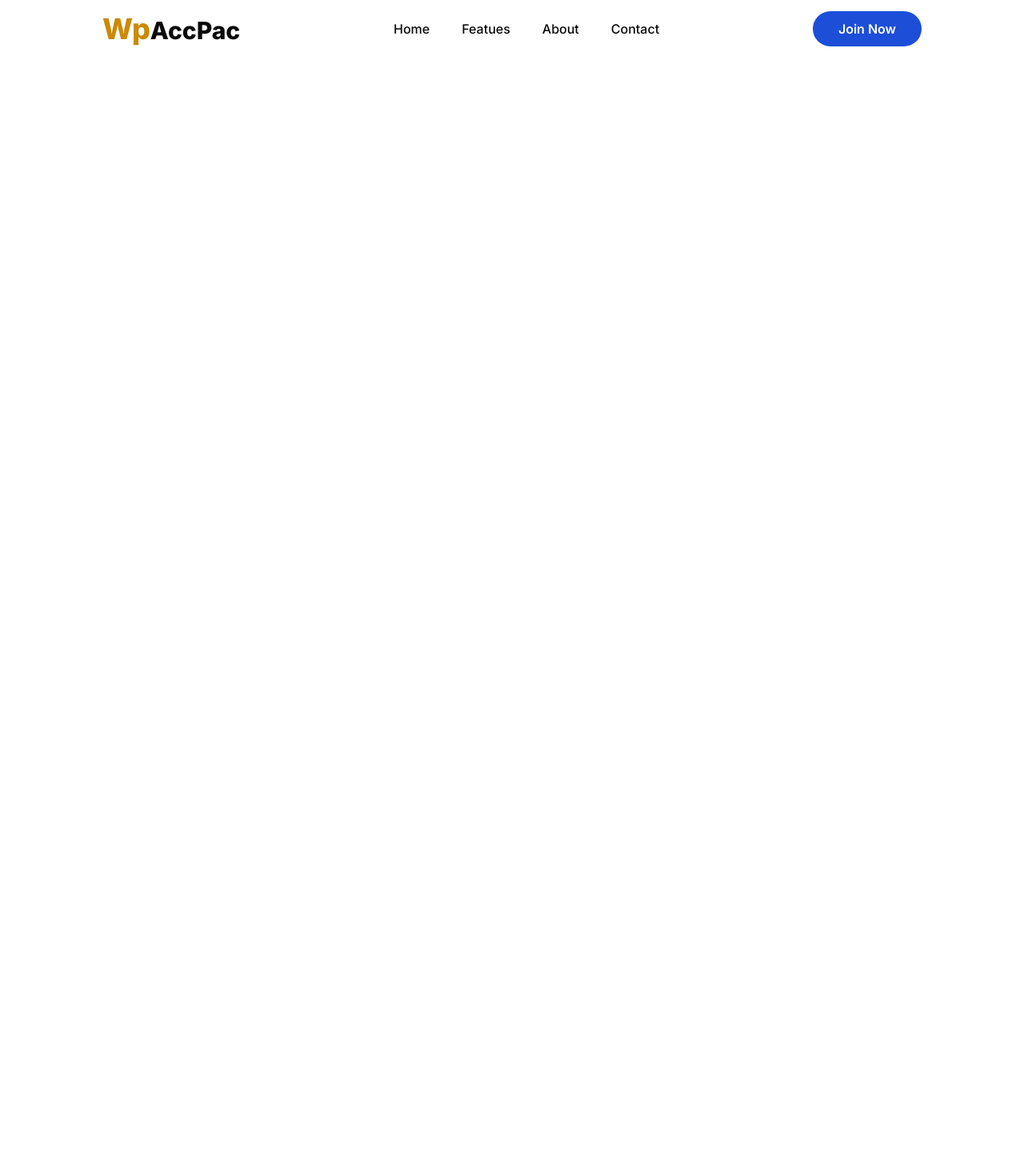
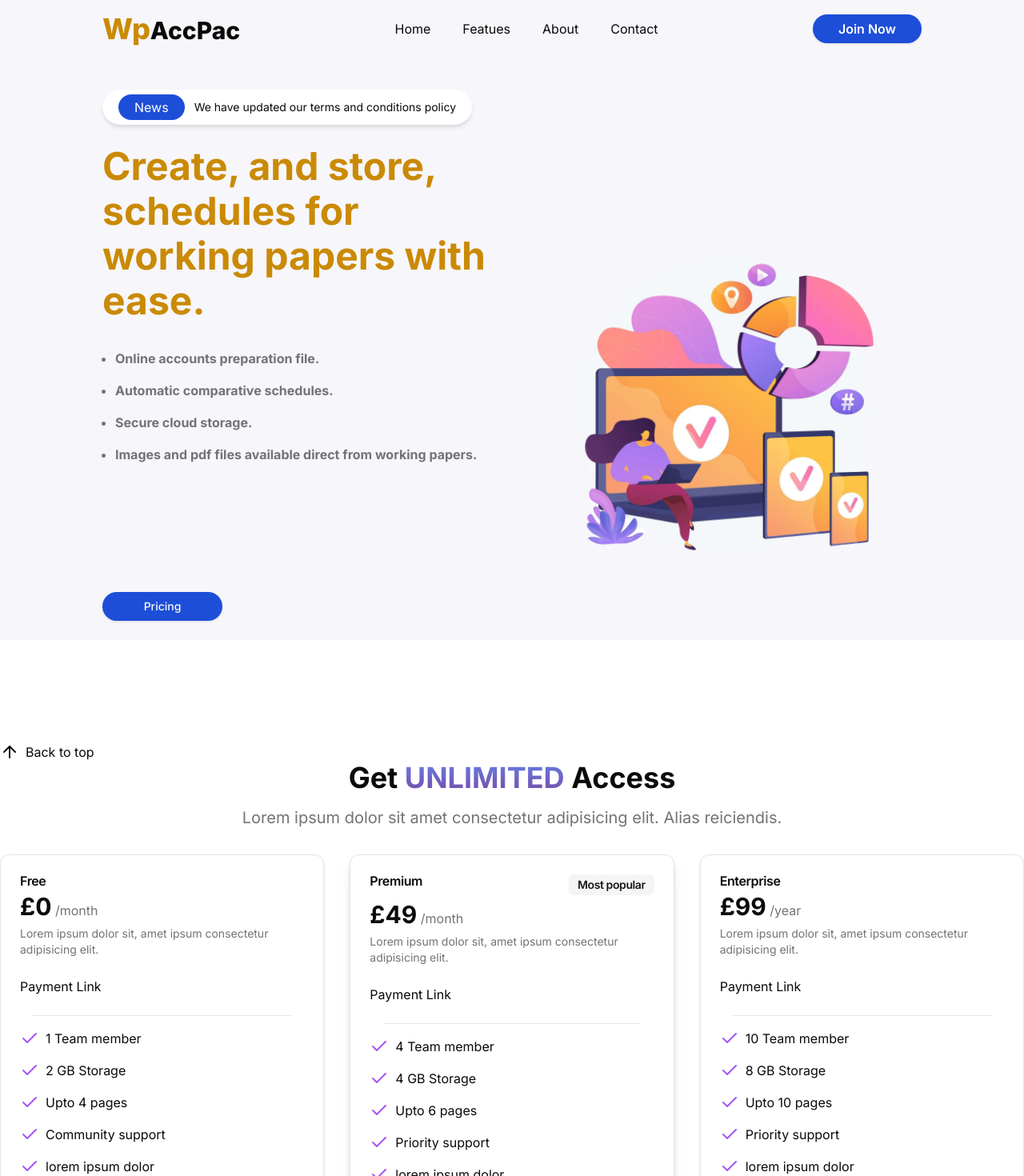
Before and after one commit to NeilRow56/wpaccpac_feb2025, a Next.js app: page / in a window 1280 px wide. Shown: the top 1470 px of the page at 80% size. Before the commit the page ends 800 px from the top, so only its background shows below. Built offline with nearby package versions, Linux system fonts and the light colour scheme.

Commit message:
Draft of home page, hero and pricing sections complete

```diff
--- a/package.json
+++ b/package.json
@@ -26,6 +26,7 @@
     "@radix-ui/react-tabs": "^1.1.3",
     "@radix-ui/react-toast": "^1.2.6",
     "@radix-ui/react-tooltip": "^1.1.8",
+    "@types/react-scroll": "^1.8.10",
     "class-variance-authority": "^0.7.1",
     "clsx": "^2.1.1",
     "cmdk": "^1.0.0",
@@ -38,6 +39,7 @@
     "react-dom": "^19.0.0",
     "react-hook-form": "^7.54.2",
     "react-icons": "^5.4.0",
+    "react-scroll": "^1.9.2",
     "sonner": "^1.7.4",
     "tailwind-merge": "^3.0.1",
     "tailwindcss-animate": "^1.0.7",
--- /dev/null
+++ b/src/app/(auth)/sign-in/page.tsx
@@ -0,0 +1,9 @@
+const SignInPage = () => {
+  return (
+    <div>
+      <h1>Sign In page</h1>
+    </div>
+  )
+}
+
+export default SignInPage
--- a/src/app/globals.css
+++ b/src/app/globals.css
@@ -1,12 +1,6 @@
 @tailwind base;
 @tailwind components;
 @tailwind utilities;
-
-@layer utilities {
-  .nav_link {
-    @apply relative block w-fit text-base font-medium after:absolute after:block after:h-[3px] after:w-full after:origin-right after:scale-x-0 after:bg-yellow-600 after:transition after:duration-300 after:content-[""] after:hover:scale-x-100;
-  }
-}
 
 body {
   font-family: Arial, Helvetica, sans-serif;
--- a/src/app/page.tsx
+++ b/src/app/page.tsx
@@ -1,10 +1,13 @@
 import Home from '@/components/home/home'
-import { Button } from '@/components/ui/button'
+import { Pricing } from '@/components/home/pricing'
 
 export default function HomePage() {
   return (
     <div className=''>
       <Home />
+      <div className='container mx-auto'>
+        <Pricing />
+      </div>
     </div>
   )
 }
--- /dev/null
+++ b/src/components/home/hero.tsx
@@ -0,0 +1,59 @@
+import Image from 'next/image'
+import React from 'react'
+import { Button } from '../ui/button'
+import Link from 'next/link'
+
+export default function HeroPage() {
+  return (
+    <div className='h-screen w-full bg-[#f7f6fb] pt-[9vh] md:pt-[14vh]'>
+      <div className='mx-auto flex w-[90%] flex-col justify-center sm:w-[80%]'>
+        <div className='grid grid-cols-1 items-center gap-12 lg:grid-cols-2'>
+          {/* Text Content */}
+          <div>
+            {/* Top Box */}
+            <div className='flex w-fit items-center space-x-3 rounded-full bg-white px-2 py-1.5 shadow-md md:px-5'>
+              <div className='rounded-full bg-blue-700 px-3 py-1 text-white sm:text-xs md:px-5 md:text-base'>
+                News
+              </div>
+              <p className='text-xs sm:text-sm'>
+                We have updated our terms and conditions policy
+              </p>
+            </div>
+            {/* Heading */}
+            <h1 className='mb-6 mt-6 text-2xl font-bold text-yellow-600 sm:text-4xl md:text-5xl md:leading-[3rem] lg:leading-[3.5rem]'>
+              Create, and store, schedules for working papers with ease.
+            </h1>
+            {/* Description */}
+
+            <ul className='mb-[160px] mt-8 max-w-xl list-disc space-y-4 pl-4 font-bold text-muted-foreground'>
+              <li className=''>Online accounts preparation file.</li>
+              <li>Automatic comparative schedules.</li>
+              <li>Secure cloud storage.</li>
+              <li>
+                Images and pdf files available direct from working papers.
+              </li>
+            </ul>
+            <div className='items-center justify-center'>
+              <Button className='w-[150px] rounded-full bg-blue-700 hover:bg-blue-700/70'>
+                <Link href='#pricing'>Pricing</Link>
+              </Button>
+              <p className='mt-12 text-xl text-yellow-600 sm:text-4xl'>
+                Try for Free - full pricing schedule below
+              </p>
+            </div>
+          </div>
+
+          {/* Image Content */}
+          <div className='hidden lg:block'>
+            <Image
+              src='/images/hero.png'
+              alt='Hero image'
+              width={700}
+              height={700}
+            />
+          </div>
+        </div>
+      </div>
+    </div>
+  )
+}
--- a/src/components/home/home.tsx
+++ b/src/components/home/home.tsx
@@ -1,5 +1,13 @@
+import Link from 'next/link'
+import { Button } from '../ui/button'
+import HeroPage from './hero'
+
 const Home = () => {
-  return <div className='overflow-hidden'></div>
+  return (
+    <div className='overflow-hidden'>
+      <HeroPage />
+    </div>
+  )
 }
 
 export default Home
--- /dev/null
+++ b/src/components/home/pricing.tsx
@@ -0,0 +1,164 @@
+import { Badge } from '@/components/ui/badge'
+// import { buttonVariants } from "@/components/ui/button";
+import {
+  Card,
+  CardContent,
+  CardDescription,
+  CardFooter,
+  CardHeader,
+  CardTitle
+} from '@/components/ui/card'
+import { ArrowBigUp, ArrowUp, Check } from 'lucide-react'
+import Link from 'next/link'
+// import Link from "next/link";
+// import PaymentLink from "./PaymentLink";
+
+enum PopularPlanType {
+  NO = 0,
+  YES = 1
+}
+
+interface PricingProps {
+  title: string
+  popular: PopularPlanType
+  price: number
+  description: string
+  buttonText: string
+  benefitList: string[]
+  href: string
+  billing: string
+  paymentLink?: string
+}
+
+const pricingList: PricingProps[] = [
+  {
+    title: 'Free',
+    popular: 0,
+    price: 0,
+    description:
+      'Lorem ipsum dolor sit, amet ipsum consectetur adipisicing elit.',
+    buttonText: 'Get Started',
+    benefitList: [
+      '1 Team member',
+      '2 GB Storage',
+      'Upto 4 pages',
+      'Community support',
+      'lorem ipsum dolor'
+    ],
+    href: '/api/auth/login',
+    billing: '/month'
+  },
+  {
+    title: 'Premium',
+    popular: 1,
+    price: 49,
+    description:
+      'Lorem ipsum dolor sit, amet ipsum consectetur adipisicing elit.',
+    buttonText: 'Buy Now',
+    benefitList: [
+      '4 Team member',
+      '4 GB Storage',
+      'Upto 6 pages',
+      'Priority support',
+      'lorem ipsum dolor'
+    ],
+    href: '/api/auth/login',
+    paymentLink: process.env.STRIPE_MONTHLY_PLAN_LINK,
+    billing: '/month'
+  },
+  {
+    title: 'Enterprise',
+    popular: 0,
+    price: 99,
+    description:
+      'Lorem ipsum dolor sit, amet ipsum consectetur adipisicing elit.',
+    buttonText: 'Buy Now',
+    benefitList: [
+      '10 Team member',
+      '8 GB Storage',
+      'Upto 10 pages',
+      'Priority support',
+      'lorem ipsum dolor'
+    ],
+    href: '/api/auth/login',
+    paymentLink: process.env.STRIPE_YEARLY_PLAN_LINK,
+    billing: '/year'
+  }
+]
+
+export const Pricing = () => {
+  return (
+    <section id='pricing' className='container py-24 sm:py-32'>
+      <Link href='/' className='flex items-center'>
+        <ArrowUp className='mr-2' />
+        <span>Back to top</span>
+      </Link>
+      <h2 className='text-center text-3xl font-bold md:text-4xl'>
+        Get
+        <span className='bg-gradient-to-b from-[#667EEA] to-[#764BA2] bg-clip-text uppercase text-transparent'>
+          {' '}
+          Unlimited{' '}
+        </span>
+        Access
+      </h2>
+      <h3 className='pb-8 pt-4 text-center text-xl text-muted-foreground'>
+        Lorem ipsum dolor sit amet consectetur adipisicing elit. Alias
+        reiciendis.
+      </h3>
+      <div className='grid gap-8 md:grid-cols-2 lg:grid-cols-3'>
+        {pricingList.map((pricing: PricingProps) => (
+          <Card
+            key={pricing.title}
+            className={
+              pricing.popular === PopularPlanType.YES
+                ? 'shadow-black/10 drop-shadow-xl dark:shadow-white/10'
+                : ''
+            }
+          >
+            <CardHeader>
+              <CardTitle className='item-center flex justify-between'>
+                {pricing.title}
+                {pricing.popular === PopularPlanType.YES ? (
+                  <Badge variant='secondary' className='text-sm text-primary'>
+                    Most popular
+                  </Badge>
+                ) : null}
+              </CardTitle>
+              <div>
+                <span className='text-3xl font-bold'>£{pricing.price}</span>
+                <span className='text-muted-foreground'>
+                  {' '}
+                  {pricing.billing}
+                </span>
+              </div>
+
+              <CardDescription>{pricing.description}</CardDescription>
+            </CardHeader>
+
+            <CardContent>
+              {/* <PaymentLink
+								href={pricing.href}
+								text={pricing.buttonText}
+								paymentLink={pricing.paymentLink}
+							/> */}
+              Payment Link
+            </CardContent>
+
+            <hr className='m-auto mb-4 w-4/5' />
+
+            <CardFooter className='flex'>
+              <div className='space-y-4'>
+                {pricing.benefitList.map((benefit: string) => (
+                  <span key={benefit} className='flex'>
+                    <Check className='text-purple-500' />{' '}
+                    <h3 className='ml-2'>{benefit}</h3>
+                  </span>
+                ))}
+              </div>
+            </CardFooter>
+          </Card>
+        ))}
+      </div>
+    </section>
+  )
+}
--- a/src/components/navbar/nav-full.tsx
+++ b/src/components/navbar/nav-full.tsx
@@ -4,6 +4,7 @@ import { navbarLinks } from '@/lib/constants'
 import Link from 'next/link'
 import { useEffect, useState } from 'react'
 import { HiBars3BottomRight } from 'react-icons/hi2'
+import { Button } from '../ui/button'
 
 type NavbarProps = {
   openNavbar: () => void
@@ -41,9 +42,12 @@ const NavbarFull = ({ openNavbar }: NavbarProps) => {
         </div>
         {/* Buttons */}
         <div className='flex items-center space-x-4'>
-          <button className='rounded-full bg-blue-700 px-6 py-2 text-base font-semibold text-white transition-all duration-200 hover:bg-blue-900 md:px-8 md:py-2.5'>
-            Join Now
-          </button>
+          <Button
+            asChild
+            className='rounded-full bg-blue-700 px-6 py-2 text-base font-semibold text-white transition-all duration-200 hover:bg-blue-900 md:px-8 md:py-2.5'
+          >
+            <Link href='/sign-in'>Join Now</Link>
+          </Button>
           {/* Burger menu */}
           <HiBars3BottomRight
             onClick={openNavbar}
```
Also changed, not shown: 1 other file (tests, documents, lock files or other folders).
